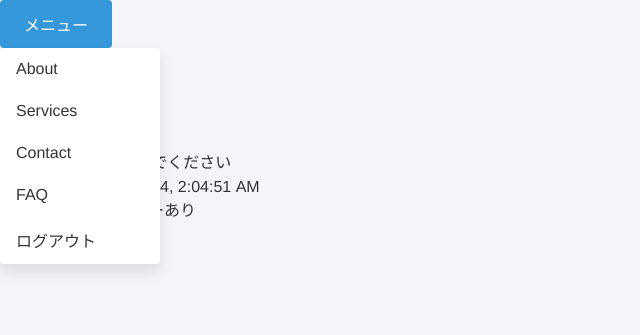
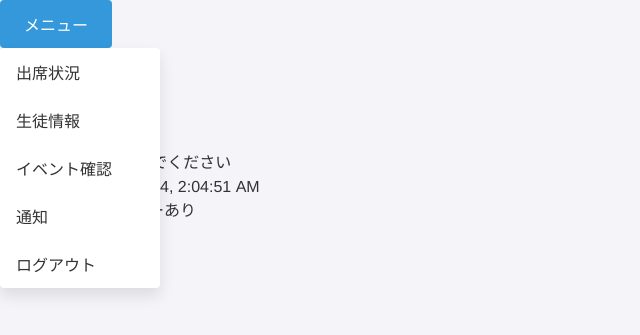
Before and after one commit to ReijiMasuda/a-, a Django app: page /accounts/home/ in a window 1280 px wide. Shown: the top 335 px of the page, without its empty margins (0-640 px from the left). Run offline with Django 4.2, Linux system fonts and the light colour scheme.

Commit message:
メニューの変更

```diff
--- a/procon_A/accounts/templates/accounts/home.html
+++ b/procon_A/accounts/templates/accounts/home.html
@@ -11,10 +11,10 @@
     <div class="dropdown">
         <button>メニュー</button>
         <div class="dropdown-content">
-            <a href="{% url 'about' %}">About</a>
-            <a href="{% url 'services' %}">Services</a>
-            <a href="{% url 'contact' %}">Contact</a>
-            <a href="{% url 'faq' %}">FAQ</a>
+            <a href="{% url 'syusseki' %}">出席状況</a>
+            <a href="{% url 'students' %}">生徒情報</a>
+            <a href="{% url 'event' %}">イベント確認</a>
+            <a href="{% url 'alert' %}">通知</a>
             <a href="{% url 'logout' %}">ログアウト</a>
         </div>
     </div>
--- a/procon_A/app/templates/app/about.html
+++ b/procon_A/app/templates/app/alert.html
@@ -3,12 +3,12 @@
 <head>
     <meta charset="UTF-8">
     <meta name="viewport" content="width=device-width, initial-scale=1.0">
-    <title>About</title>
+    <title>生徒からの通知</title>
     {% load static %}
     <link rel="stylesheet" type="text/css" href="{% static 'styles.css' %}">
 </head>
 <body>
-    <h1>About Page</h1>
+    <h1>生徒からの通知</h1>
     <a href="{% url 'home' %}">ホームに戻る</a>
 </body>
 </html>
--- a/procon_A/app/templates/app/faq.html
+++ b/procon_A/app/templates/app/event.html
@@ -3,12 +3,12 @@
 <head>
     <meta charset="UTF-8">
     <meta name="viewport" content="width=device-width, initial-scale=1.0">
-    <title>FAQ</title>
+    <title>イベント</title>
     {% load static %}
     <link rel="stylesheet" type="text/css" href="{% static 'styles.css' %}">
 </head>
 <body>
-    <h1>FAQ Page</h1>
+    <h1>イベント確認ページ</h1>
     <a href="{% url 'home' %}">ホームに戻る</a>
 </body>
 </html>
--- a/procon_A/app/templates/app/services.html
+++ b/procon_A/app/templates/app/students.html
@@ -3,12 +3,12 @@
 <head>
     <meta charset="UTF-8">
     <meta name="viewport" content="width=device-width, initial-scale=1.0">
-    <title>Services</title>
+    <title>生徒情報</title>
     {% load static %}
     <link rel="stylesheet" type="text/css" href="{% static 'styles.css' %}">
 </head>
 <body>
-    <h1>Services Page</h1>
+    <h1>生徒情報</h1>
     <a href="{% url 'home' %}">ホームに戻る</a>
 </body>
 </html>
--- a/procon_A/app/templates/app/contact.html
+++ b/procon_A/app/templates/app/syusseki.html
@@ -3,12 +3,12 @@
 <head>
     <meta charset="UTF-8">
     <meta name="viewport" content="width=device-width, initial-scale=1.0">
-    <title>Contact</title>
+    <title>出席状況</title>
     {% load static %}
     <link rel="stylesheet" type="text/css" href="{% static 'styles.css' %}">
 </head>
 <body>
-    <h1>Contact Page</h1>
+    <h1>今日の出席状況</h1>
     <a href="{% url 'home' %}">ホームに戻る</a>
 </body>
 </html>
--- a/procon_A/app/urls.py
+++ b/procon_A/app/urls.py
@@ -1,9 +1,9 @@
 from django.urls import path
-from .views import about, services, contact, faq
+from .views import syusseki, students, event, alert
 
 urlpatterns = [
-    path('about/', about, name='about'),       # Aboutページ
-    path('services/', services, name='services'),  # Servicesページ
-    path('contact/', contact, name='contact'),      # Contactページ
-    path('faq/', faq, name='faq'),                  # FAQページ
+    path('syusseki/', syusseki, name='syusseki'),       # Aboutページ
+    path('students/', students, name='students'),  # Servicesページ
+    path('event/', event, name='event'),      # Contactページ
+    path('alert/', alert, name='alert'),                  # FAQページ
 ]
```
Also changed, not shown: procon_A/app/views.py (+8 -8 lines), procon_A/db.sqlite3.
